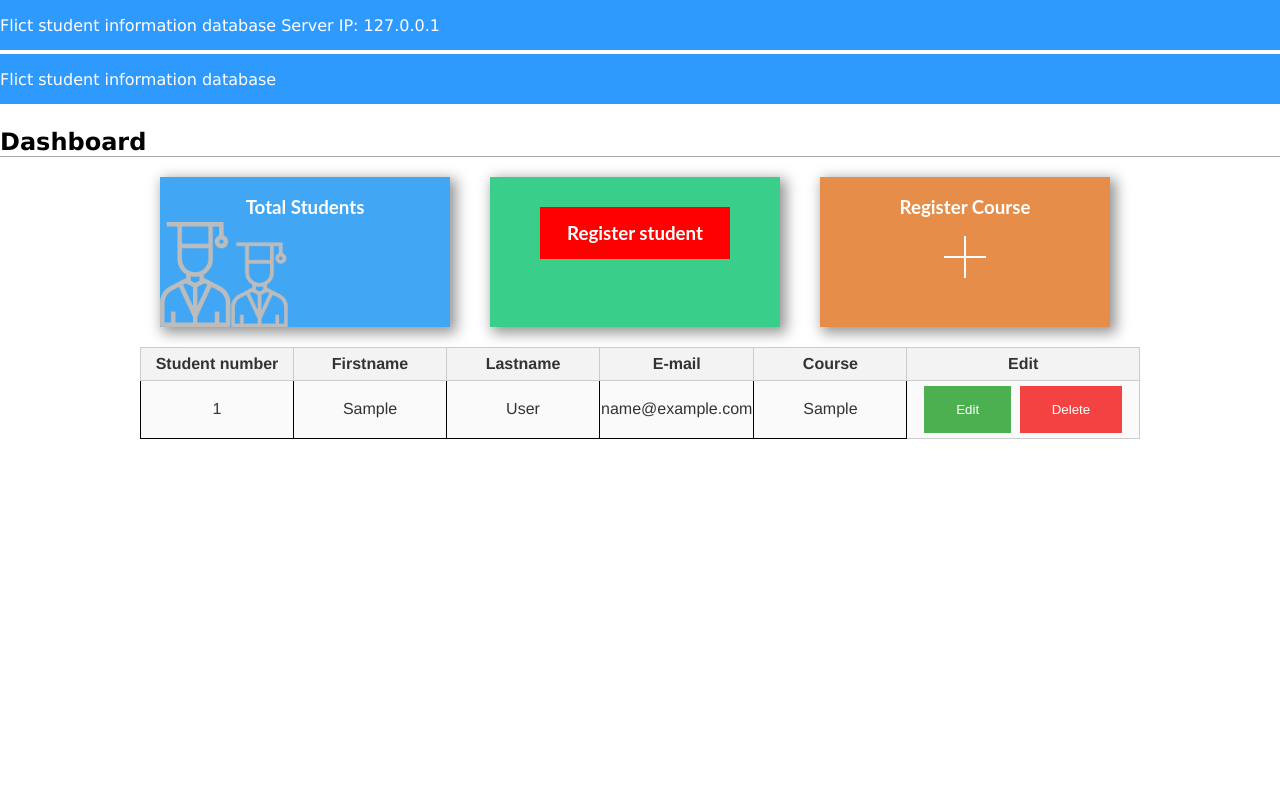
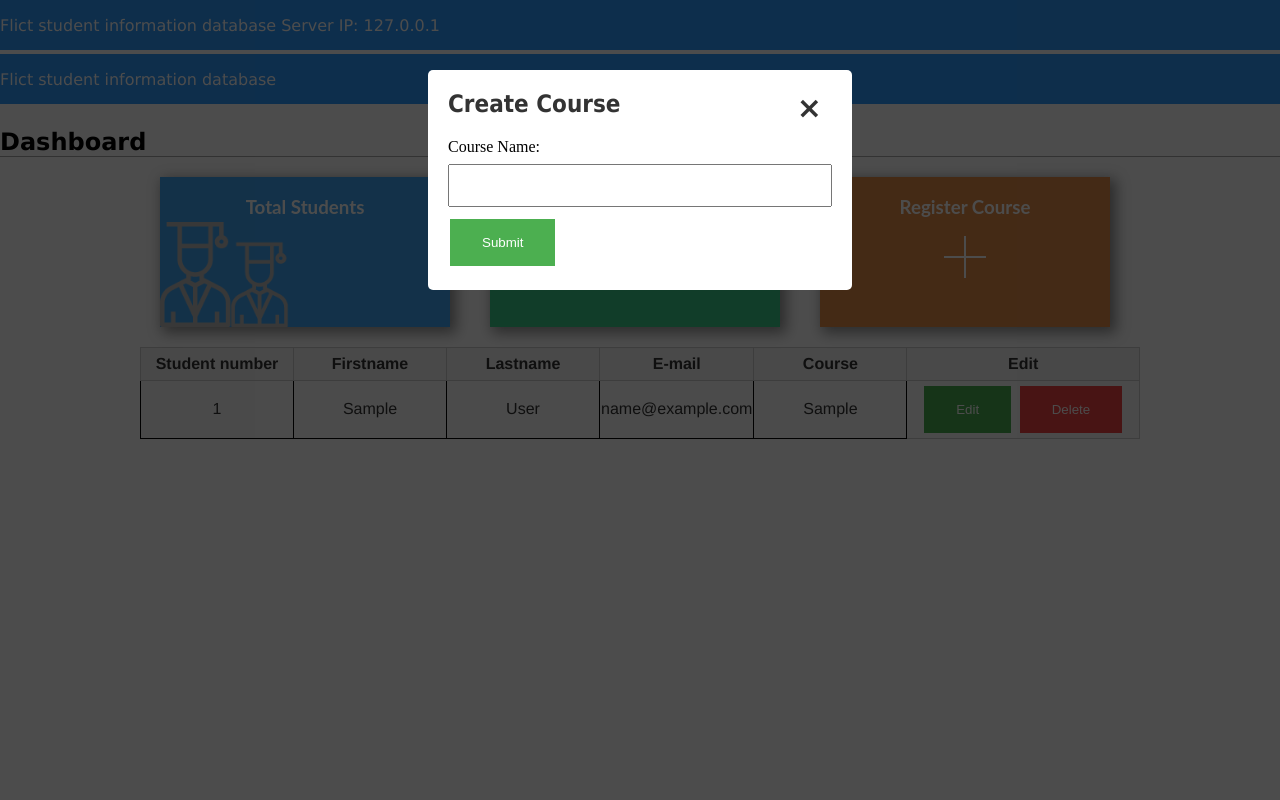
Before and after one commit to Bjnstad/dats, a PHP site: page / in a window 1280 px wide, after a click on "Register Course". Run offline with PHP 8.4, Linux system fonts and the light colour scheme; tables that the repository leaves empty or names only in its code hold one stand-in row (values such as "Sample post").

Commit message:
new popup

```diff
--- a/includes/content_index.php
+++ b/includes/content_index.php
@@ -23,7 +23,18 @@ $allUsers = $conn->query($sql);
    <h3>Register Course</h3>
    <img id="studBoxImg2" src="./assets/add.png" /></a>
   </div>
-
+<div id="popup" class="overlay">
+<div class="popup">
+   <h2>Create Course</h2>
+     <a class="close" href="#">&times;</a>
+       <div class="content">
+         <form action="" method="post">
+           Course Name: <input type="text" name="course">
+           <input type="submit" name="submit">
+         </form>
+       </div>
+</div>
+</div>
 
     <table style='border: solid 1px black; min-width:100%;'>
         <tr>
--- a/stylesheet.css
+++ b/stylesheet.css
@@ -207,3 +207,52 @@ a.btn:hover {
     flex:  1 1 auto;
     margin-right:5px;
 }
+
+.overlay {
+  position: fixed;
+  top: 0;
+  bottom: 0;
+  left: 0;
+  right: 0;
+  background: rgba(0, 0, 0, 0.7);
+  transition: opacity 500ms;
+  visibility: hidden;
+  opacity: 0;
+}
+.overlay:target {
+  visibility: visible;
+  opacity: 1;
+}
+
+.popup {
+  margin: 70px auto;
+  padding: 20px;
+  background: #fff;
+  border-radius: 5px;
+  width: 30%;
+  position: relative;
+  transition: all 3s ease-in-out;
+}
+
+.popup h2 {
+  margin-top: 0;
+  color: #333;
+  font-family: Tahoma, Arial, sans-serif;
+}
+.popup .close {
+  position: absolute;
+  top: 20px;
+  right: 30px;
+  transition: all 200ms;
+  font-size: 30px;
+  font-weight: bold;
+  text-decoration: none;
+  color: #333;
+}
+.popup .close:hover {
+  color: #06D85F;
+}
+.popup .content {
+  max-height: 30%;
+  overflow: auto;
+}
```
